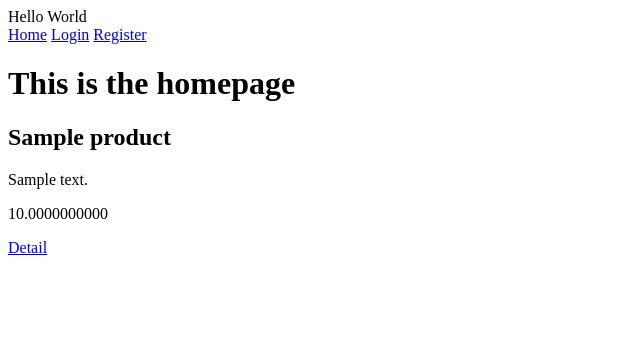
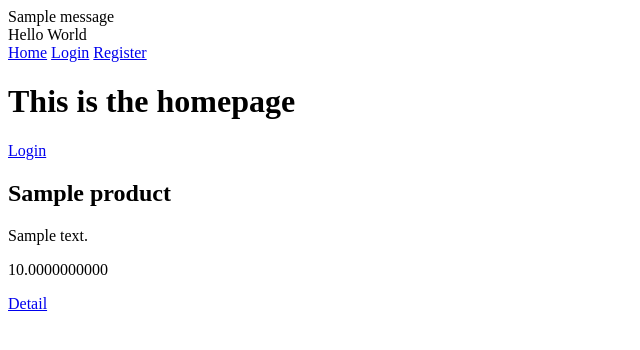
Before and after one commit to Colby77/devmountain-spec-capstone-project, a Flask app: page / in a window 1280 px wide. Shown: the top 350 px of the page, without its empty margins (0-640 px from the left). Run offline with Flask 2, Linux system fonts and the light colour scheme; tables that the repository leaves empty hold one stand-in row (values such as "Sample post"); one stand-in notice (Sample message) is shown; parts of the project's set-up code (start-up, migrations or seed data) failed here and were passed over.

Commit message:
user login/logout

```diff
--- a/main.py
+++ b/main.py
@@ -1,4 +1,5 @@
-from flask import Flask, render_template, redirect, flash
+from flask import (Flask, render_template, redirect, flash,
+                request, session)
 from jinja2 import StrictUndefined
 from flask_debugtoolbar import DebugToolbarExtension
 
@@ -48,10 +49,40 @@ def show_product(id):
 
     return render_template('product_page.html', product=product, reviews=reviews)
 
-@app.route('/login')
+@app.route('/login', methods=['GET'])
 def login_page():
 
     return render_template('login.html')
+
+@app.route('/login', methods=['POST'])
+def login():
+    email = request.form['email']
+    password = request.form['password']
+
+    user = User.query.filter_by(email=email).first()
+    user_password = Auth.query.filter_by(user_id=user.user_id).first()
+
+    if user:
+        if user_password.password == password:
+            session['user'] = user.username
+            print(session)
+            flash(f'Welcome {user.username}!', 'success')
+            return redirect('/')
+        else:
+            flash('Password incorrect', 'error')
+            return redirect('/login')
+    else:
+        flash('User not found', 'error')
+        return redirect('/login')
+
+
+@app.route('/logout')
+def logout():
+
+    del session['user']
+    flash('Logged out', 'success')
+    print(session)
+    return redirect('/')
 
 
 @app.route('/register')
--- a/templates/base.html
+++ b/templates/base.html
@@ -7,6 +7,13 @@
     <title>WeldingStuff.com</title>
 </head>
 <body>
+
+    {% with messages = get_flashed_messages() %}
+        {% for message in messages %}
+            <div>{{ message }}</div>
+        {% endfor %}
+    {% endwith %}
+
     <header>Hello World</header>
     <nav>
         <a href='/'>Home</a>
--- a/templates/home.html
+++ b/templates/home.html
@@ -3,6 +3,12 @@
 {% block content %}
 
     <h1>This is the homepage</h1>
+
+    {% if session.get('user') %}
+    <a href='/logout'>Logout</a>
+    {% else %}
+    <a href='/login'>Login</a>
+    {% endif %}
 
     {% for product in products %}
 
--- a/templates/login.html
+++ b/templates/login.html
@@ -4,4 +4,10 @@
 
 <h1>This is the login page</h1>
 
+<form method='POST' action='{{ url_for("login") }}'>
+    <input name='email' placeholder="email"><br>
+    <input type='password' name='password' placeholder="password"><br>
+    <button type='submit'>Login</button>
+</form>
+
 {% endblock %}
```
